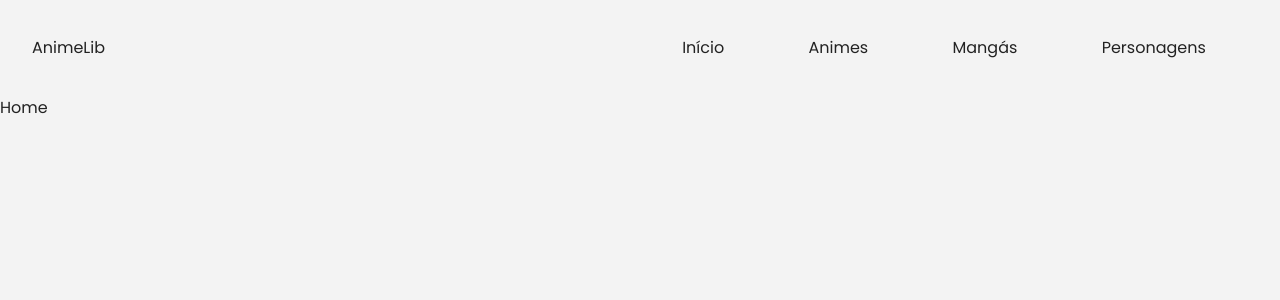
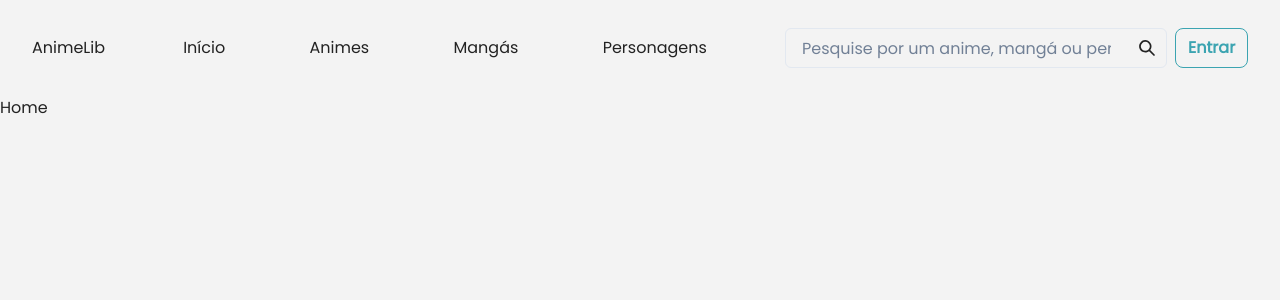
Before and after one commit to Aristidescosta/myAnimeLib, a React (Vite) app: page / in a window 1280 px wide. Shown: the top 300 px of the page. Built offline with nearby package versions, Linux system fonts and the light colour scheme.

Commit message:
feat: adicionando a barra de pesquisa e botão de entrar

```diff
--- a/src/shared/components/Header/index.tsx
+++ b/src/shared/components/Header/index.tsx
@@ -1,8 +1,26 @@
-import { Box, HStack, Text, useBreakpointValue } from "@chakra-ui/react";
+import {
+	Avatar,
+	Box,
+	Button,
+	Flex,
+	HStack,
+	Input,
+	InputGroup,
+	InputRightElement,
+	Menu,
+	MenuButton,
+	MenuItem,
+	MenuList,
+	Text,
+	useBreakpointValue,
+} from "@chakra-ui/react";
 import { Link } from "react-router-dom";
 import React from "react";
 import { TNavbarItem } from "../../types/NavbarItem";
 import NavigationBar from "./NavgationBar";
+import { SearchIcon, ChevronDownIcon } from "@chakra-ui/icons";
+import { StorageEnum, getData } from "../../database/LocalStorageDAO";
+import { APP_VARIANT_COLOR } from "../../utils/constants";
 /* import { APP_COLOR } from '../../utils/constants' */
 
 interface IHeader {
@@ -11,20 +29,82 @@ interface IHeader {
 
 export const Header: React.FC<IHeader> = ({ navbar }) => {
 	const isBase = useBreakpointValue({ base: true, md: true, lg: false });
+	const user = getData(StorageEnum.Login);
+	const username = user ? user.split("@")[0] : null;
 	return (
 		<Box>
-			<Box display={'flex'} justifyContent={"space-between"} h={["20", "96px"]} mx={["2", "8"]}>
+			<Box
+				display={"flex"}
+				justifyContent={"space-between"}
+				alignItems={"center"}
+				h={["20", "96px"]}
+				mx={["2", "8"]}
+			>
 				<Box as={Link} display={"flex"} alignSelf={"center"} to={"/"}>
 					<Text as={"h1"} textTransform={"capitalize"}>
 						AnimeLib
 					</Text>
 				</Box>
-				<NavigationBar items={navbar} isBase={isBase || false}/>
+				<NavigationBar items={navbar} isBase={isBase || false} />
+				<HStack display={"flex"} justify={"space-between"}>
+					<InputGroup>
+						<InputRightElement pointerEvents={"none"}>
+							<SearchIcon color={"grey.300"} />
+						</InputRightElement>
+						<Input
+							type="search"
+							placeholder="Pesquise por um anime, mangá ou personagem"
+						/>
+					</InputGroup>
+
+					{user ? (
+						<Menu>
+							<Flex alignItems={"center"} justifyContent={"center"}>
+								<Flex alignItems={"center"} justifyContent={"center"} gap={2}>
+									<Avatar
+										name={username}
+										src="https://github.com/Aristidescosta.png"
+									/>
+									<Text fontSize={"small"}>Aristides Costa</Text>
+								</Flex>
+								<MenuButton
+									as={Button}
+									aria-label="Options"
+									rightIcon={<ChevronDownIcon />}
+									variant="outline"
+									border={"none"}
+								/>
+							</Flex>
+
+							<MenuList>
+								<MenuItem as={"a"} href="/perfil">
+									Perfil
+								</MenuItem>
+								<MenuItem as={"a"} href="/logout">
+									Sair
+								</MenuItem>
+							</MenuList>
+						</Menu>
+					) : (
+						<Button
+							border={`1px solid ${APP_VARIANT_COLOR}`}
+							color={APP_VARIANT_COLOR}
+							borderRadius={"8"}
+							display={["none", "flex"]}
+							alignSelf={"center"}
+							background="transparent"
+							_hover={{
+								bg: "transparent",
+							}}
+							fontSize={["2px, 8px, 19px"]}
+							as={Link}
+							to={"/entrar"}
+						>
+							Entrar
+						</Button>
+					)}
+				</HStack>
 			</Box>
-
-			<HStack>
-
-			</HStack>
 		</Box>
 	);
 };
--- a/src/shared/utils/constants.ts
+++ b/src/shared/utils/constants.ts
@@ -1,2 +1,4 @@
 export const APP_COLOR = '#F29325'
 export const APP_VARIANT_COLOR = '#3ba4b1'
+
+export const ROUTE_LOGIN = { route: '/entrar' }
```
